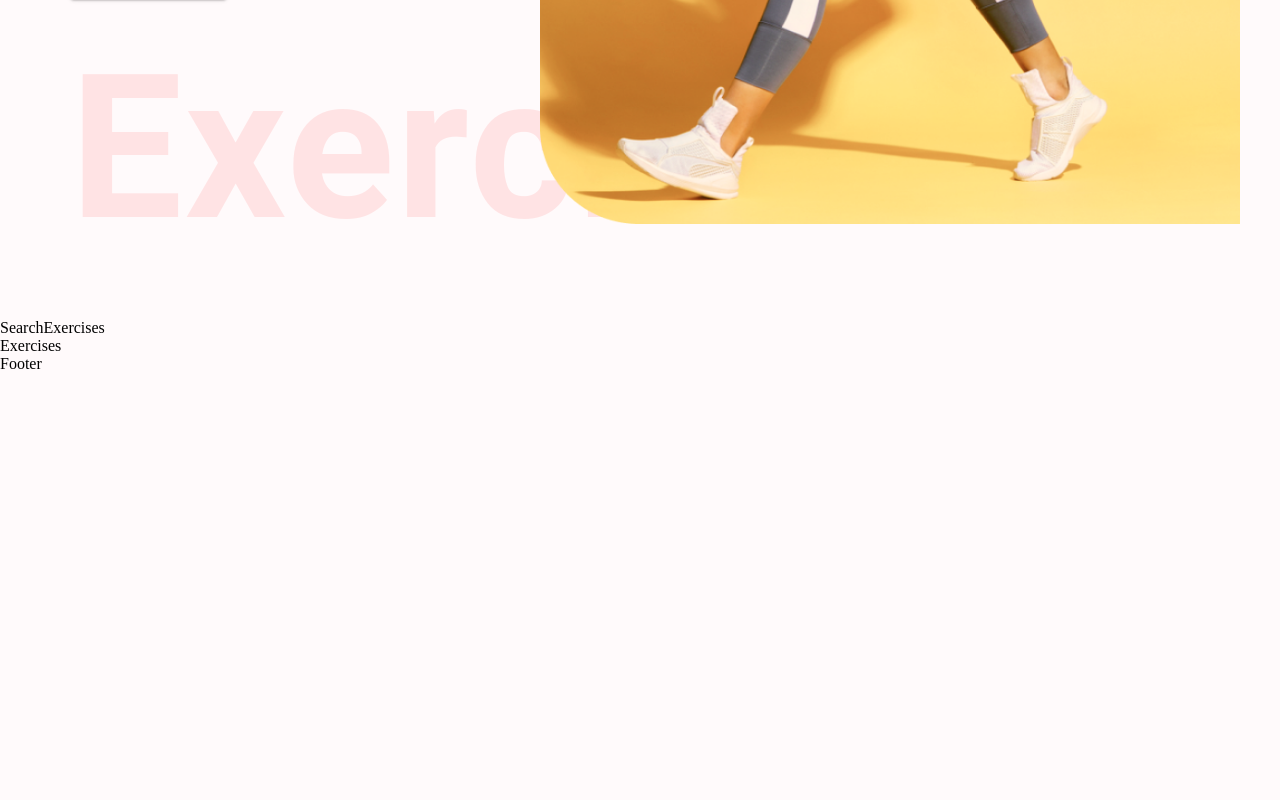
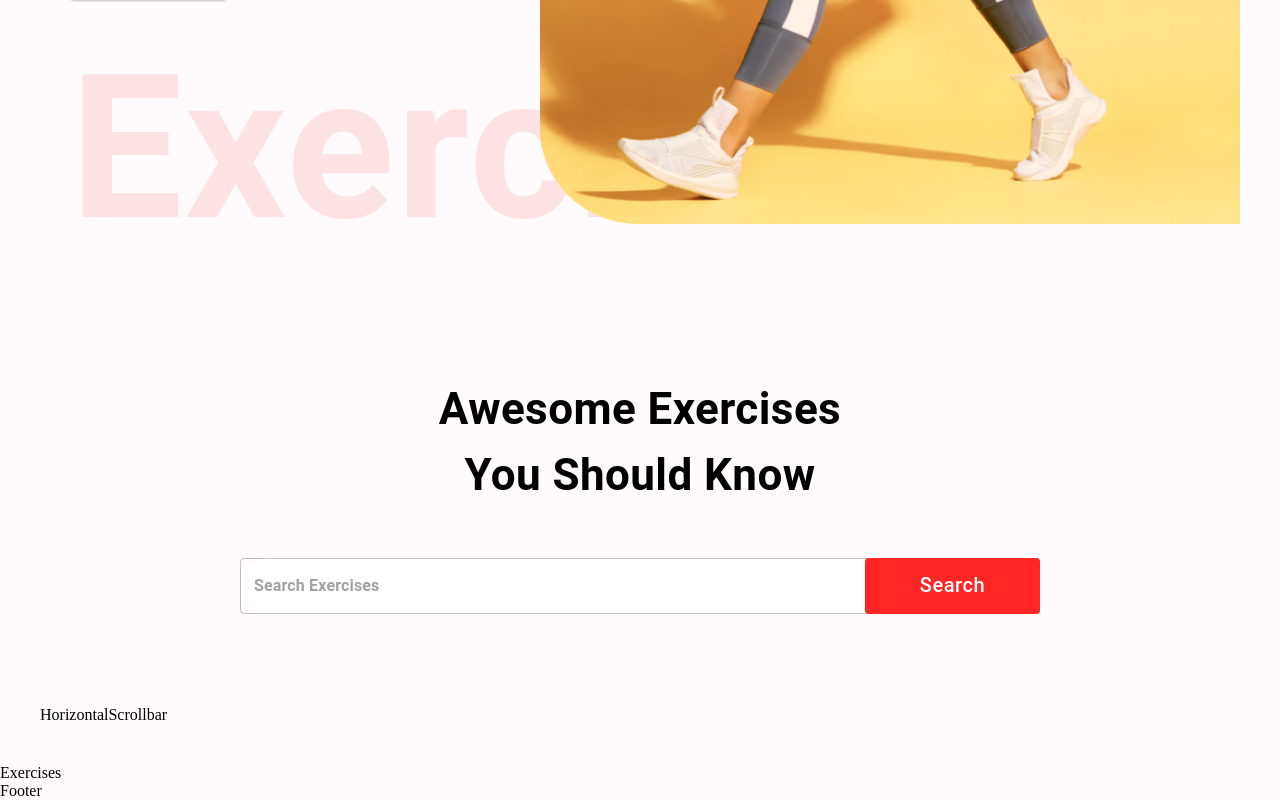
Before and after one commit to billalben/gym_exercises, a React (Create React App) app: page / in a window 1280 px wide. Shown: the part 642-1442 px from the top of the page. Before the commit the page ends 1015 px from the top, so only its background shows below. Built offline with nearby package versions, Linux system fonts and the light colour scheme; no server answers.

Commit message:
Search Exercises && Fetch Data

```diff
--- /dev/null
+++ b/src/components/HorizontalScrollbar.js
@@ -0,0 +1,9 @@
+import React from 'react'
+
+const HorizontalScrollbar = () => {
+  return (
+    <div>HorizontalScrollbar</div>
+  )
+}
+
+export default HorizontalScrollbar
--- a/src/components/SearchExercises.js
+++ b/src/components/SearchExercises.js
@@ -1,9 +1,95 @@
-import React from 'react'
+import React, { useEffect, useState } from "react";
+
+import { Box, Stack, TextField, Typography, Button } from "@mui/material";
+import { exerciseOptions, fetchData } from "../utils/fetchData";
+import HorizontalScrollbar from "./HorizontalScrollbar";
 
 const SearchExercises = () => {
+  const [search, setSearch] = useState("");
+  const [exercises, setExercises] = useState([]);
+  const [bodyParts, setBodyParts] = useState([]);
+
+  useEffect(() => {
+    const fetchExercisesData = async () => {
+      const bodyPartsData = await fetchData(
+        "https://exercisedb.p.rapidapi.com/exercises/bodyPartList",
+        exerciseOptions
+      );
+
+      setBodyParts(["all", ...bodyPartsData]);
+    };
+
+    fetchExercisesData();
+  }, []);
+
+  const handleSearch = async () => {
+    if (search) {
+      const exercisesData = await fetchData(
+        "https://exercisedb.p.rapidapi.com/exercises",
+        exerciseOptions
+      );
+
+      console.log(exercisesData);
+
+      const searchedExercises = exercisesData.filter(
+        (exercise) =>
+          exercise.name.toLowerCase().includes(search) ||
+          exercise.target.toLowerCase().includes(search) ||
+          exercise.equipment.toLowerCase().includes(search) ||
+          exercise.bodyPart.toLowerCase().includes(search)
+      );
+
+      setSearch("");
+      setExercises(searchedExercises);
+    }
+  };
+
   return (
-    <div>SearchExercises</div>
-  )
-}
+    <Stack alignItems="center" mt="37px" justifyContent="center" p="20px">
+      <Typography
+        fontWeight="700"
+        sx={{ fontSize: { lg: "44px", xs: "30px" } }}
+        mb="50px"
+        textAlign="center"
+      >
+        Awesome Exercises <br /> You Should Know
+      </Typography>
+      <Box position="relative" mb="72px">
+        <TextField
+          sx={{
+            input: { fontWeight: "700", border: "none", borderRadius: "4px" },
+            width: { lg: "800px", xs: "350px" },
+            backgroundColor: "#fff",
+            borderRadius: "40px",
+          }}
+          height="76px"
+          value={search}
+          onChange={(e) => setSearch(e.target.value.toLowerCase())}
+          placeholder="Search Exercises"
+          type="text"
+        />
+        <Button
+          className="search-btn"
+          sx={{
+            bgcolor: "#ff2625",
+            color: "#fff",
+            textTransform: "none",
+            width: { lg: "175px", xs: "80px" },
+            fontSize: { lg: "20px", xs: "14px" },
+            height: "56px",
+            position: "absolute",
+            right: "0",
+          }}
+          onClick={handleSearch}
+        >
+          Search
+        </Button>
+      </Box>
+      <Box sx={{ position: "relative", width: "100%", p: "20px" }}>
+        <HorizontalScrollbar data={bodyParts} />
+      </Box>
+    </Stack>
+  );
+};
 
-export default SearchExercises
+export default SearchExercises;
--- /dev/null
+++ b/src/utils/fetchData.js
@@ -0,0 +1,18 @@
+export const exerciseOptions = {
+  method: "GET",
+  headers: {
+    "X-RapidAPI-Key": process.env.REACT_APP_RAPID_API_KEY,
+    "X-RapidAPI-Host": "exercisedb.p.rapidapi.com",
+  },
+};
+
+export const fetchData = async (url, options) => {
+  const response = await fetch(url, options);
+
+  if (!response.ok) {
+    throw new Error(`HTTP error! Status: ${response.status}`);
+  }
+
+  const data = await response.json();
+  return data;
+};
```
Also changed, not shown: 1 other file (tests, documents, lock files or other folders).
